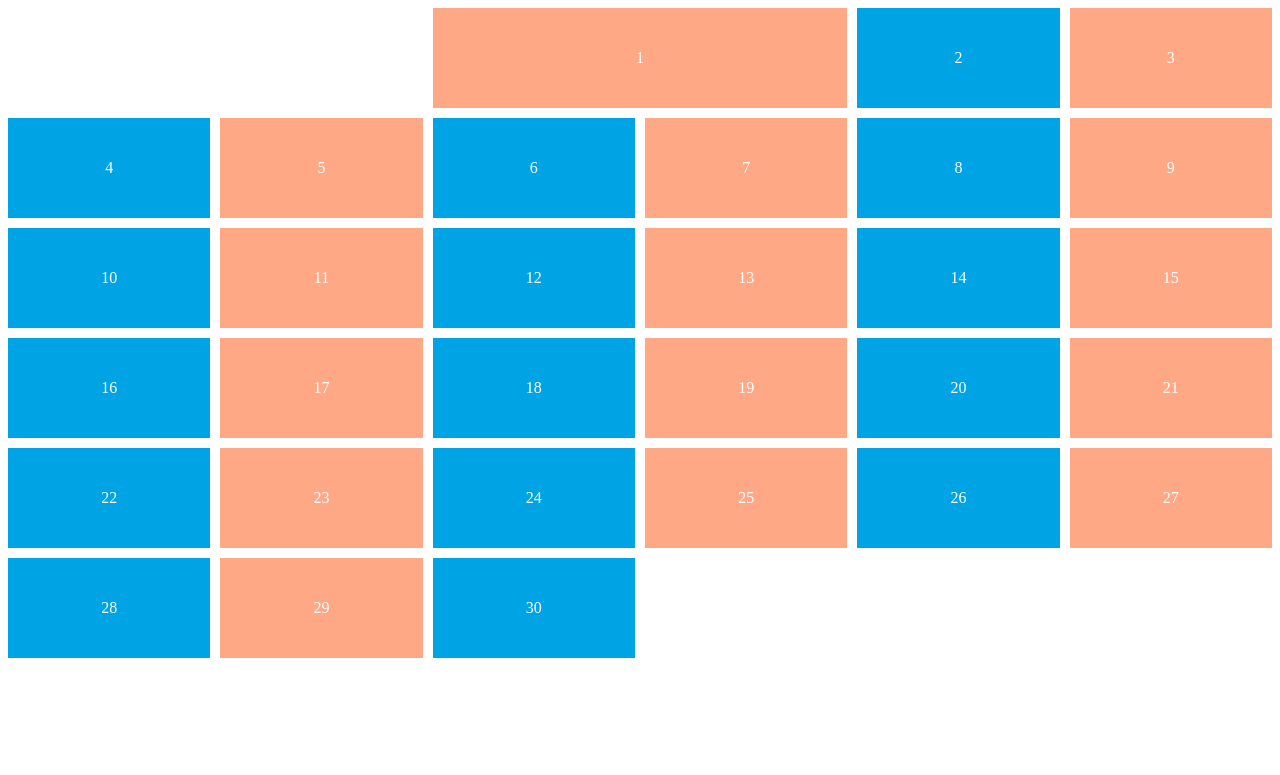
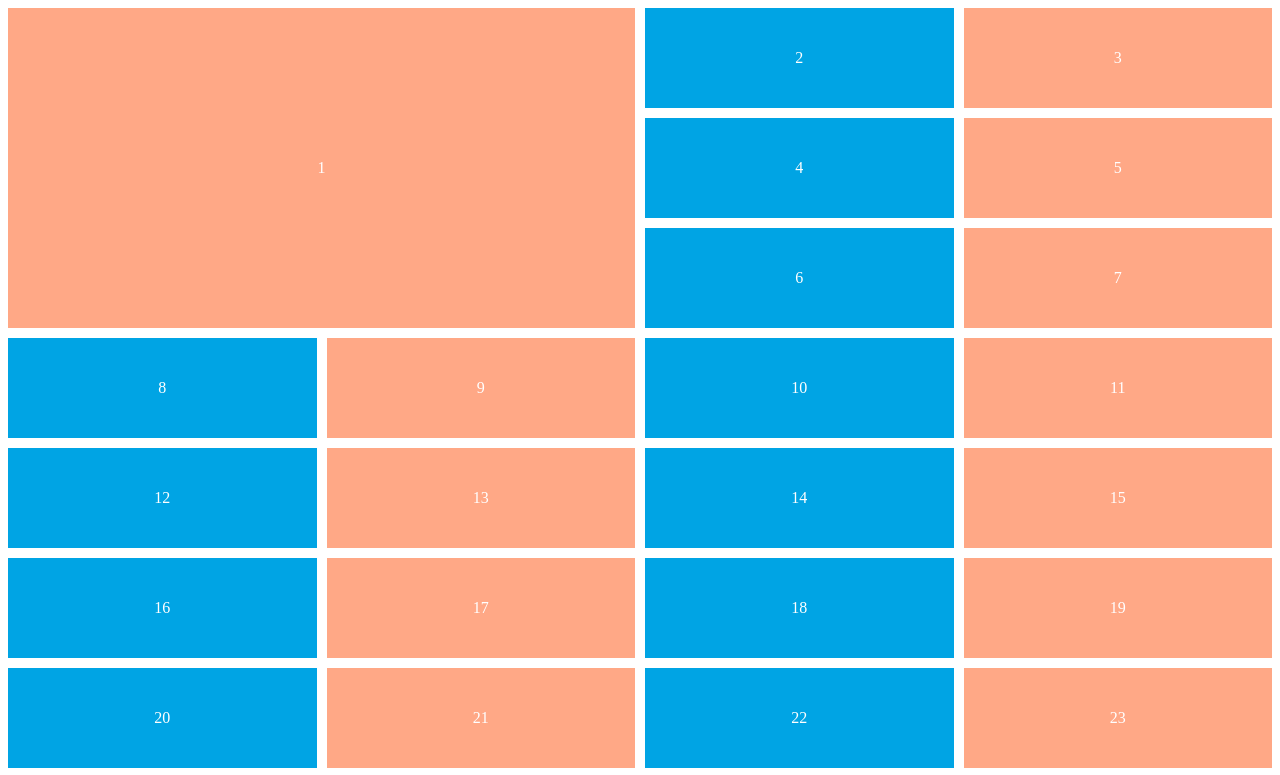
Before and after one commit to jonsoku/css_practice1, a plain HTML site: page grid.html in a window 1280 px wide. Shown: the top 775 px of the page. Drawn offline with Linux system fonts and the light colour scheme.

Commit message:
grid area

```diff
--- a/grid.html
+++ b/grid.html
@@ -15,7 +15,7 @@
             /* grid-template-columns: repeat(5, 1fr); */
             /* Line Naming and grid-auto-flow */
             /* grid-auto-flow: row dense; /* dense : 모든 빈칸을 채운다 row로..*/
-            grid-template-columns: [first-line] 1fr [second-line] 1fr [jon-line] 1fr [kazu-line] 1fr [hiro-line] 1fr [line-line] 1fr;
+            grid-template-columns: repeat(4, 1fr);
 
         }
 
@@ -35,9 +35,10 @@
         }
 
         .box:first-child{
-            grid-column-start: jon-line;
-            grid-column-end: hiro-line;
+            /* row start / column start / row end / column end */
+            grid-area: span 3 / span 2;
         }
+
 
 
     </style>
```
Also changed, not shown: README.md.
